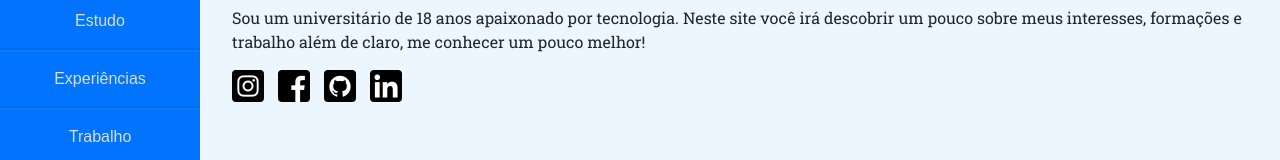
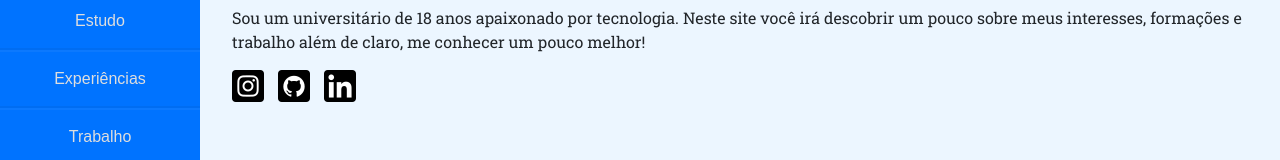
Before and after one commit to luksdaniel/portfolio, a plain HTML site: page index.html in a window 1280 px wide. Shown: the part 434-594 px from the top of the page. Drawn offline with nearby package versions, Linux system fonts and the light colour scheme; a web font is replaced by a local one.

Commit message:
Update index.html

```diff
--- a/index.html
+++ b/index.html
@@ -55,9 +55,6 @@
                 <p>
                     <a href="https://www.instagram.com/lucaas_bat/">
                         <img src="images/insta.png">
-                    </a>
-                    <a href="https://www.facebook.com/profile.php?id=100004868141754">
-                        <img src="images/face.png">
                     </a>
                     <a href="https://github.com/luksdaniel">
                         <img src="images/git.png">
```
